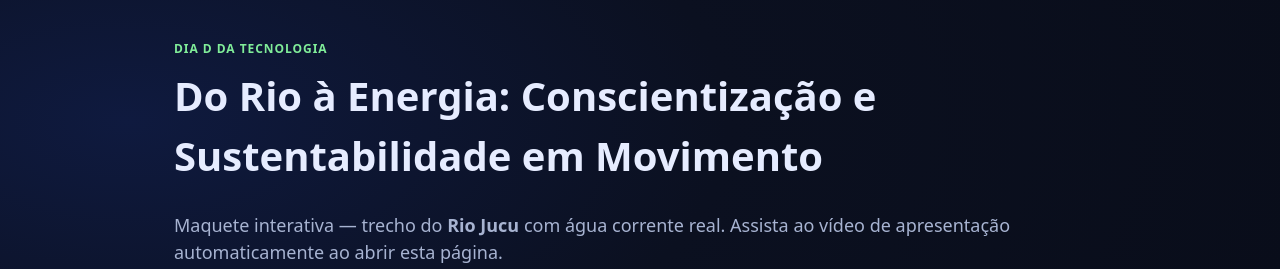
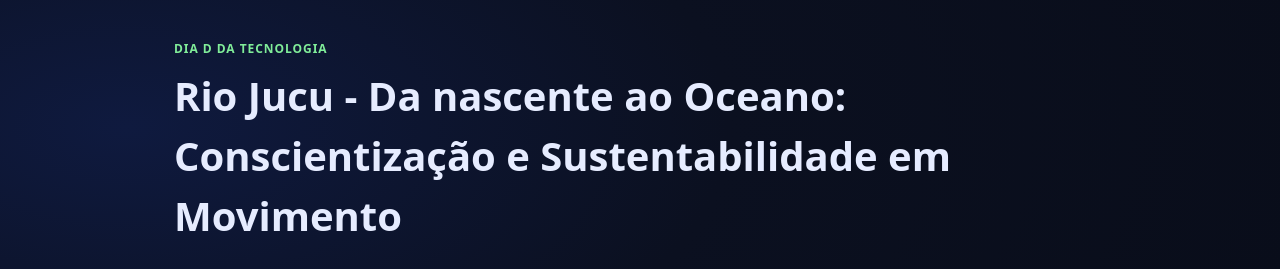
Before and after one commit to Fmsait/DiaDTec_RioJucu, a plain HTML site: page index.html in a window 1280 px wide. Shown: the top 269 px of the page. Drawn offline with Linux system fonts and the light colour scheme.

Commit message:
Update index.html

```diff
--- a/index.html
+++ b/index.html
@@ -3,7 +3,7 @@
 <head>
   <meta charset="utf-8" />
   <meta name="viewport" content="width=device-width, initial-scale=1" />
-  <title>Dia D da Tecnologia — Do Rio à Energia</title>
+  <title>Dia D da Tecnologia — Rio Jucu: Da nascente ao Oceano</title>
   <style>
     :root {
       --bg: #0b1020; /* azul petróleo escuro */
@@ -64,7 +64,7 @@
   <div class="wrap">
     <header>
       <div class="eyebrow">Dia D da Tecnologia</div>
-      <h1>Do Rio à Energia: Conscientização e Sustentabilidade em Movimento</h1>
+      <h1>Rio Jucu - Da nascente ao Oceano: Conscientização e Sustentabilidade em Movimento</h1>
       <p class="sub">Maquete interativa — trecho do <b>Rio Jucu</b> com água corrente real. Assista ao vídeo de apresentação automaticamente ao abrir esta página.</p>
     </header>
 
```
